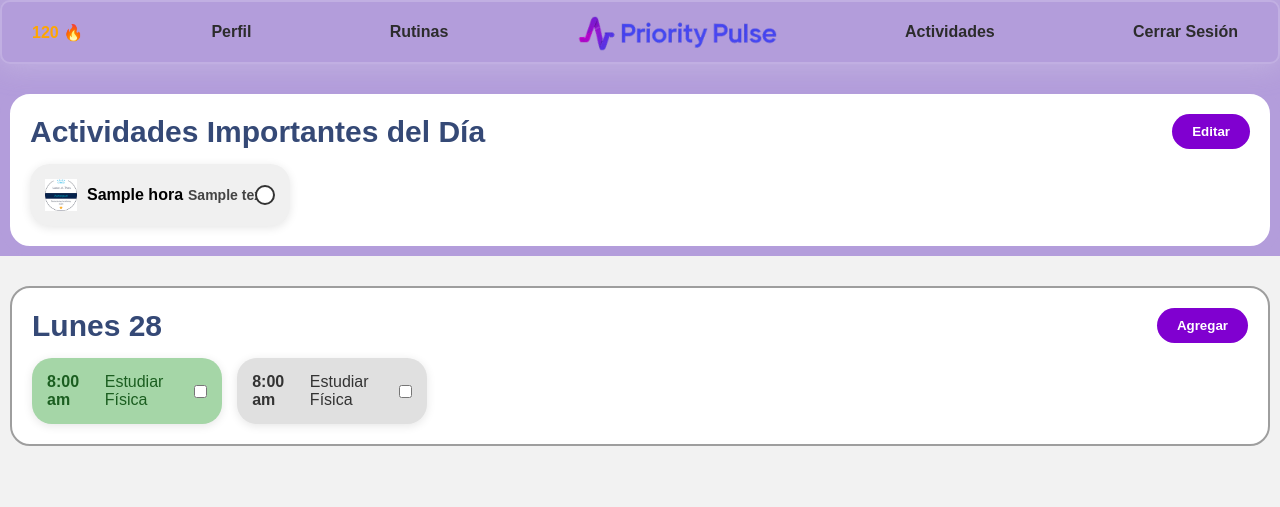
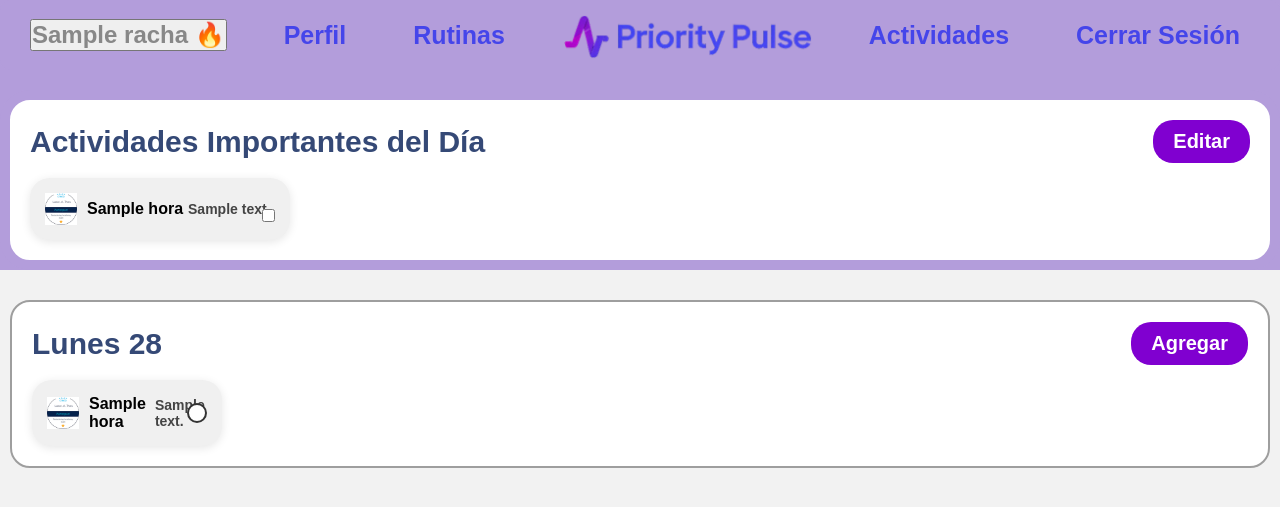
Before and after one commit to Crayo0n/PI, a Flask app: template templates/actividades.html in a window 1280 px wide. Shown: the top 507 px of the page. Run offline with Flask 3, Linux system fonts and the light colour scheme; the template is opened without the code that fills it: most values are stand-ins (such as "Sample title", 1, 10 or a date in 2020).

Commit message:
Actualización de Racha al cumplir las tareas

```diff
--- a/app.py
+++ b/app.py
@@ -49,13 +49,40 @@ def registrarse():
 
 
 
-@app.route('/actividades',  methods=['POST'])
+# Lista de tareas de ejemplo
+tareas_importantes = [
+    {"hora": "8:00 am", "descripcion": "Estudiar Física", "completada": False, "color": "azul"},
+    {"hora": "10:00 am", "descripcion": "Leer", "completada": False, "color": "rosa"}
+]
+
+# Contador de racha
+racha = 0
+color_racha = 'default'  # Racha normal al principio
+
+@app.route('/actividades', methods=['GET', 'POST'])
 def actividades():
-    tareas_importantes = [
-        {"hora": "8:00 am", "descripcion": "Estudiar Física", "color": "azul", "completada": False},
-        {"hora": "10:00 am", "descripcion": "Leer", "color": "rosa", "completada": True}
-    ]
-    return render_template('actividades.html', tareas_importantes=tareas_importantes)
+    global racha, color_racha
+
+    if request.method == 'POST':
+        tarea_completada = request.form.getlist('tarea_completada')  # Lista de índices de las tareas completadas
+
+        # Marca las tareas como completadas según los checkboxes seleccionados
+        for idx, tarea in enumerate(tareas_importantes):
+            if str(idx) in tarea_completada:
+                tareas_importantes[idx]['completada'] = True
+            else:
+                tareas_importantes[idx]['completada'] = False
+
+        # Verifica si todas las tareas fueron completadas
+        if all(tarea['completada'] for tarea in tareas_importantes):
+            racha += 1
+            color_racha = 'gold'  # Cambia el color de la racha a dorado si todas las tareas están completas
+        else:
+            color_racha = 'default'  # Racha normal
+
+        return redirect(url_for('actividades'))
+
+    return render_template('actividades.html', tareas_con_indice=enumerate(tareas_importantes), racha=racha, color_racha=color_racha)
 
 
 if __name__ == '__main__':
--- a/static/css/actividades.css
+++ b/static/css/actividades.css
@@ -23,24 +23,38 @@ body {
     border-radius: 10px;
     margin-bottom: 20px;
     font-weight: bold;
-    backdrop-filter: blur(30px);
-    box-shadow: 0px 0px 30px rgba(227, 228, 237, 0.37);
-    border: 2px solid rgba(255, 255, 255, 0.18);
+
 }
 
 .navbar a {
-    color: #2c2c2c;
+    color: #4545EA;
     text-decoration: none;
     margin: 0 10px;
+    font-size: 25px;
+    font-weight: bolder;
+}
+
+.navbar a:hover{
+    transform: scale(1.1);
+    color: white; /* Texto blanco */
+    transform: translateY(-3px);
 }
 
 .navbar .logo-nav {
-    height: 40px;
+    height: 50px;
 }
 
+/* Estilo para la racha */
 .racha {
-    color: orange;
+    font-weight: bold;
+    font-size: 24px;
+    transition: color 0.3s ease;
 }
+
+.racha.gold {
+    color: gold; /* Color dorado cuando la racha es completa */
+}
+
 
 .importantes {
     background: #ffffff;
@@ -48,7 +62,6 @@ body {
     border-radius: 30px;
     margin-bottom: 20px;
     border: 10px solid #b39ddb;
-    border-bottom: ;
 }
 
 h2{
@@ -56,6 +69,7 @@ h2{
     font-weight: 800;
     color: #354976;
 }
+
 
 .Tareas_Dia{
     padding: 10px;
@@ -125,6 +139,7 @@ h2{
     border: none;
     border-radius: 20px;
     padding: 10px 20px;
+    font-size: 20px;
     cursor: pointer;
     font-weight: bold;
 }
--- a/templates/actividades.html
+++ b/templates/actividades.html
@@ -9,7 +9,11 @@
     <div class="T_importantes">
         <!-- Navegación -->
         <nav class="navbar">
-            <span class="racha">120 🔥</span>
+            <div class="box">
+                <button class="open-modal-btn">
+                    <span class="racha" style="color: {{ color_racha }}">{{ racha }} 🔥</span>
+                </button>
+            </div>
             <a href="#">Perfil</a>
             <a href="#">Rutinas</a>
             <img src="{{ url_for('static', filename='img/logo.png') }}" alt="Logo" class="logo-nav">
@@ -23,16 +27,20 @@
                 <h2>Actividades Importantes del Día</h2>
                 <button class="editar-btn">Editar</button>
             </div>
+
             <div class="tarjetas">
-                {% for tarea in tareas_importantes %}
+    {% for idx, tarea in tareas_con_indice %}
         <div class="tarjeta {{ tarea.color }} {% if tarea.completada %}completada{% endif %}">
             <img src="{{ url_for('static', filename='img/icono-tarea.png') }}" class="icono-tarea">
             <span>{{ tarea.hora }}</span>
             <p class="descripcion">{{ tarea.descripcion }}</p>
-                        <input type="checkbox" class="custom-checkbox" {% if tarea.completada %}checked{% endif %}>
+            <form method="POST">
+                <input type="checkbox" name="tarea_completada" value="{{ idx }}" {% if tarea.completada %}checked{% endif %}>
+            </form>
         </div>
     {% endfor %}
 </div>
+
         </section>
     </div>
 
@@ -45,16 +53,14 @@
         </div>
         <div class="tarjetas calendario-grid">
             <!-- Más tarjetas -->
-            <div class="tarjeta verde">
-                <span>8:00 am</span>
-                <p>Estudiar Física</p>
-                <input type="checkbox">
+            {% for tarea in tareas_importantes %}
+                    <div class="tarjeta {{ tarea.color }} {% if tarea.completada %}completada{% endif %}">
+                        <img src="{{ url_for('static', filename='img/icono-tarea.png') }}" class="icono-tarea">
+                        <span>{{ tarea.hora }}</span>
+                        <p class="descripcion">{{ tarea.descripcion }}</p>
+                        <input type="checkbox" class="custom-checkbox" {% if tarea.completada %}checked{% endif %}>
                     </div>
-            <div class="tarjeta gris">
-                <span>8:00 am</span>
-                <p>Estudiar Física</p>
-                <input type="checkbox">
-            </div>
+                {% endfor %}
             <!-- Agrega más según sea necesario -->
         </div>
     </section>
```
Lines whose indentation alone changed are shown as unchanged.
